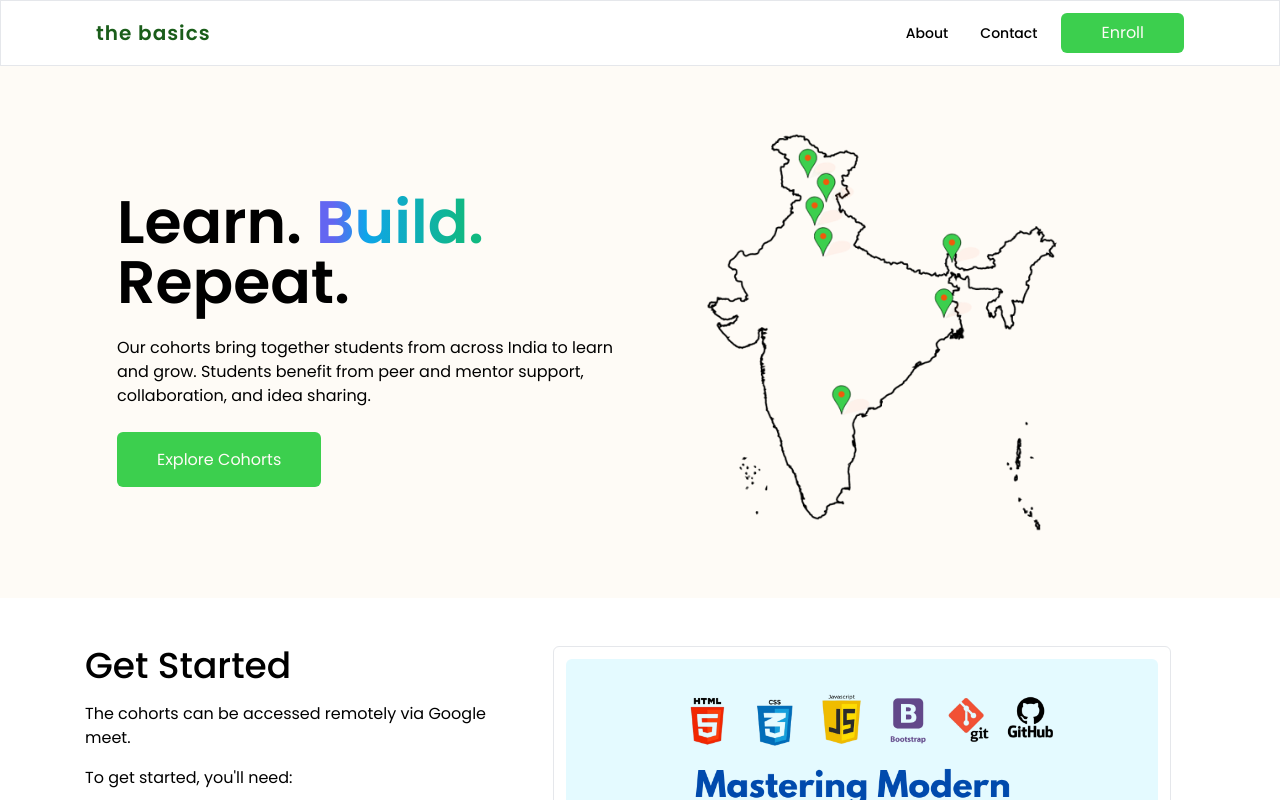
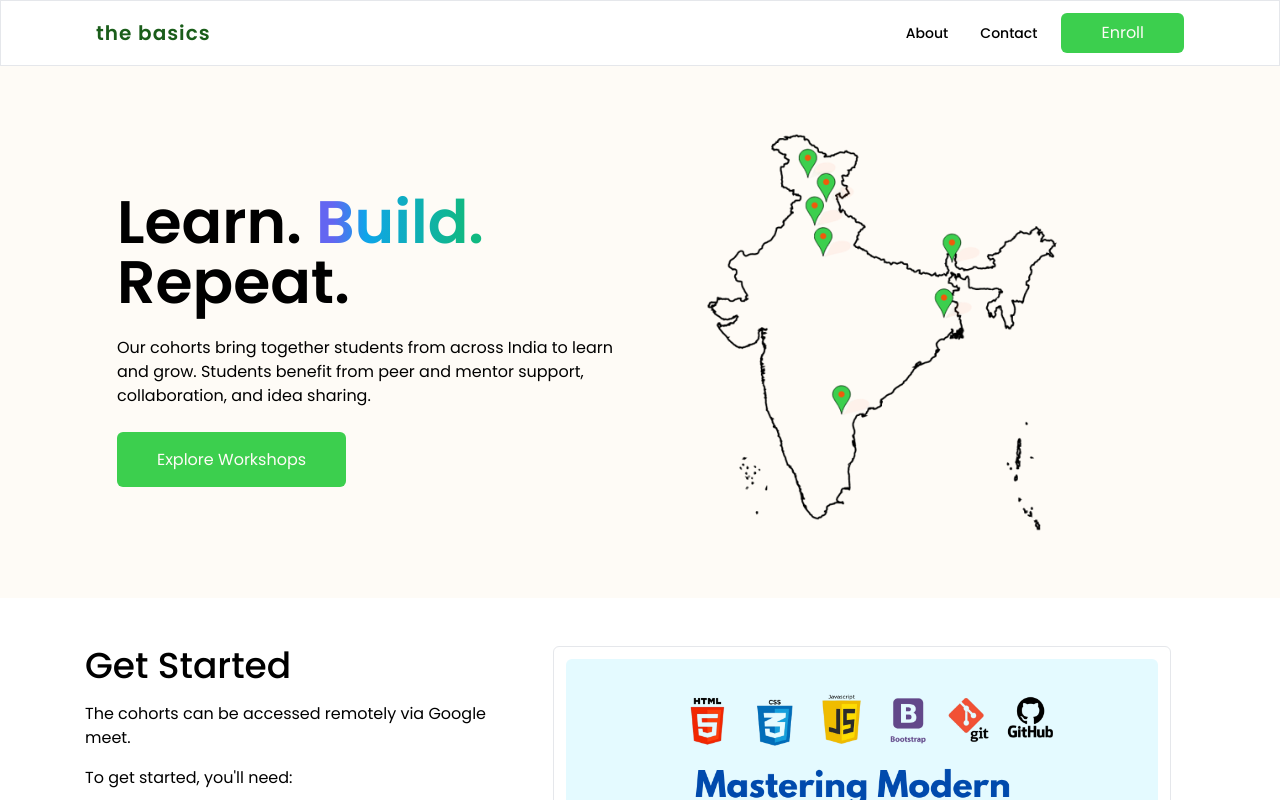
Before and after one commit to sachinshrmaa/cohort, a Next.js app: page / in a window 1280 px wide. Shown: the top 800 px of the page. Built offline with nearby package versions, Linux system fonts and the light colour scheme.

Commit message:
Chore: update the CTA button in the hero section

```diff
--- a/app/(site)/page.tsx
+++ b/app/(site)/page.tsx
@@ -42,7 +42,7 @@ export default function Home() {
               </p>
 
               <Link className="btn" href="#courses">
-                Explore Cohorts
+                Explore Workshops
               </Link>
             </div>
             <div className="hidden md:block">
```
